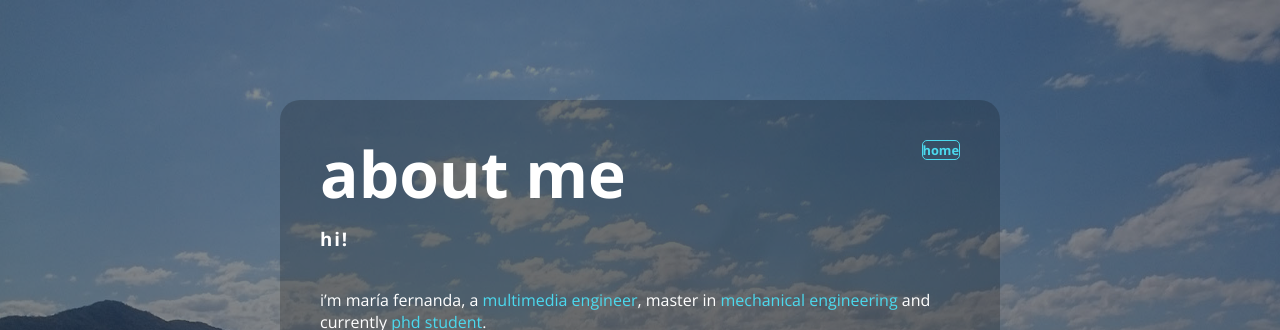
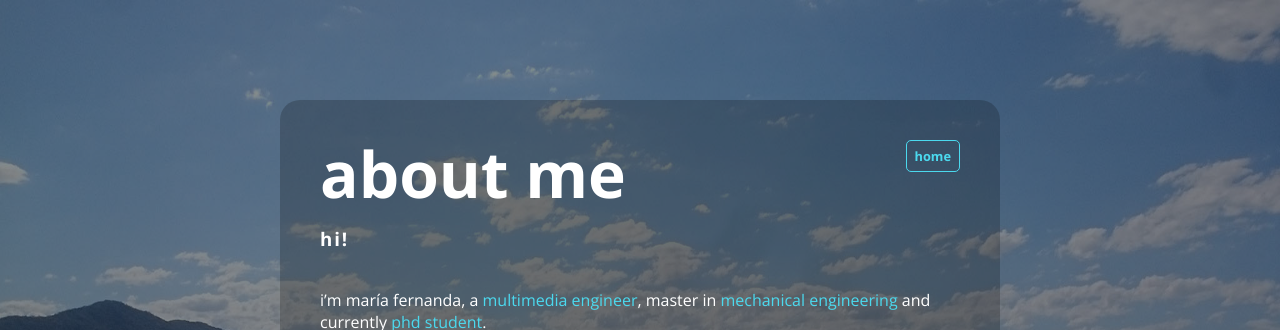
Before and after one commit to mafda/mafda.github.io, a Jekyll site: the page built from about.md, in a window 1280 px wide. Shown: the top 330 px of the page. Built offline with Jekyll 4.4.1, drawn with Linux system fonts in a browser that asks for light colours; nearby versions of some CDN libraries.

Commit message:
update css

```diff
--- a/css/front.css
+++ b/css/front.css
@@ -119,7 +119,7 @@
     text-decoration: none;
 }
 
-.button-home:link{
+#main-container .button-home:link{
     background-color: transparent;
     border: 1px solid #4bd9ee;
     border-radius: 5px;
@@ -130,12 +130,36 @@
     float: right;
     color: #4bd9ee
 }
-.button-home:hover{
+#main-container .button-home:hover{
     background-color: rgba(0, 0, 0, 0.5);
     text-decoration: none;
 }
 
 @media (max-width: 450px) {
+#main-container a{
+    color: #4bd9ee;
+    padding: 0px;
+    border: none;
+}
+#main-container a:hover{
+    text-decoration: underline;
+    background: none;
+}
+#main-container .button-home:link{
+    background-color: transparent;
+    border: 1px solid #4bd9ee;
+    border-radius: 5px;
+    text-align: center;
+    font-weight: bold;
+    padding: 6px 8px;
+    font-size: 0.8em;
+    float: center;
+    color: #4bd9ee
+}
+#main-container .button-home:hover{
+    background-color: rgba(0, 0, 0, 0.5);
+    text-decoration: none;
+}
 ul {
     text-align: center;
 }
```
